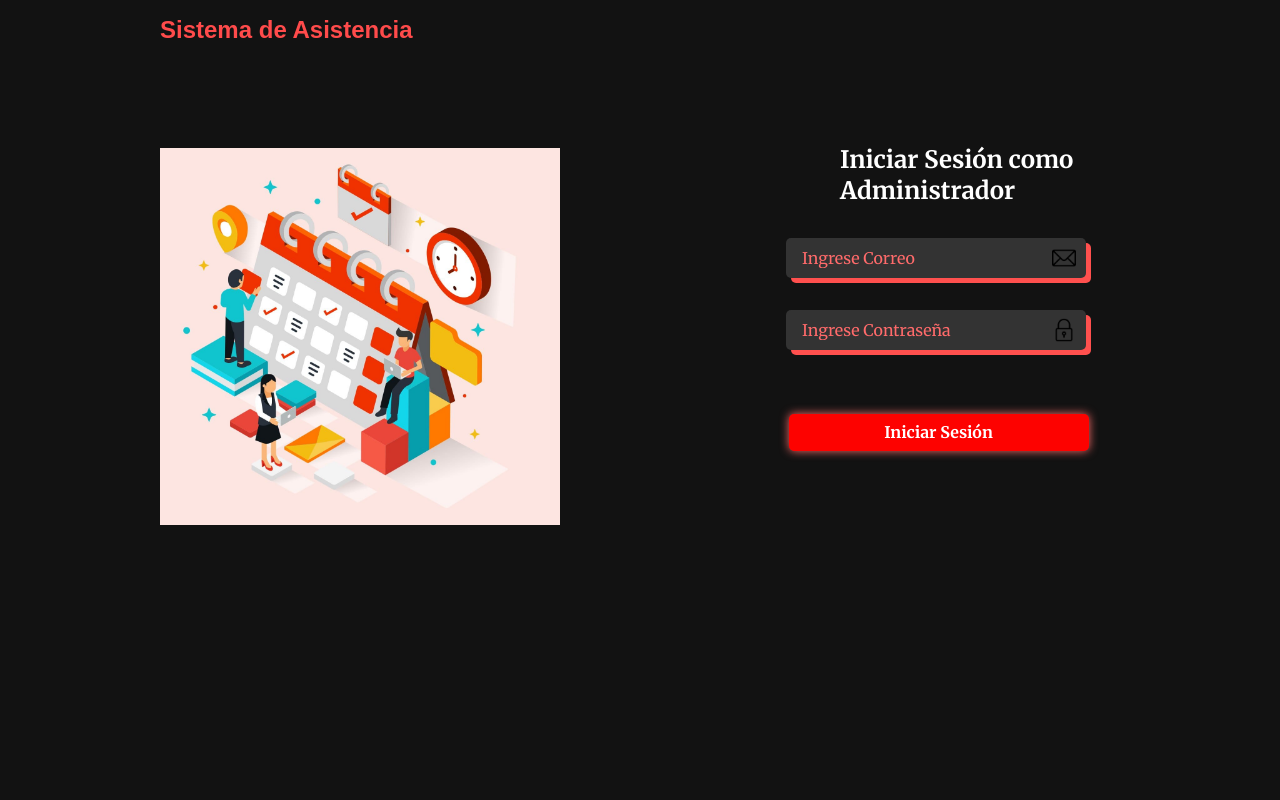
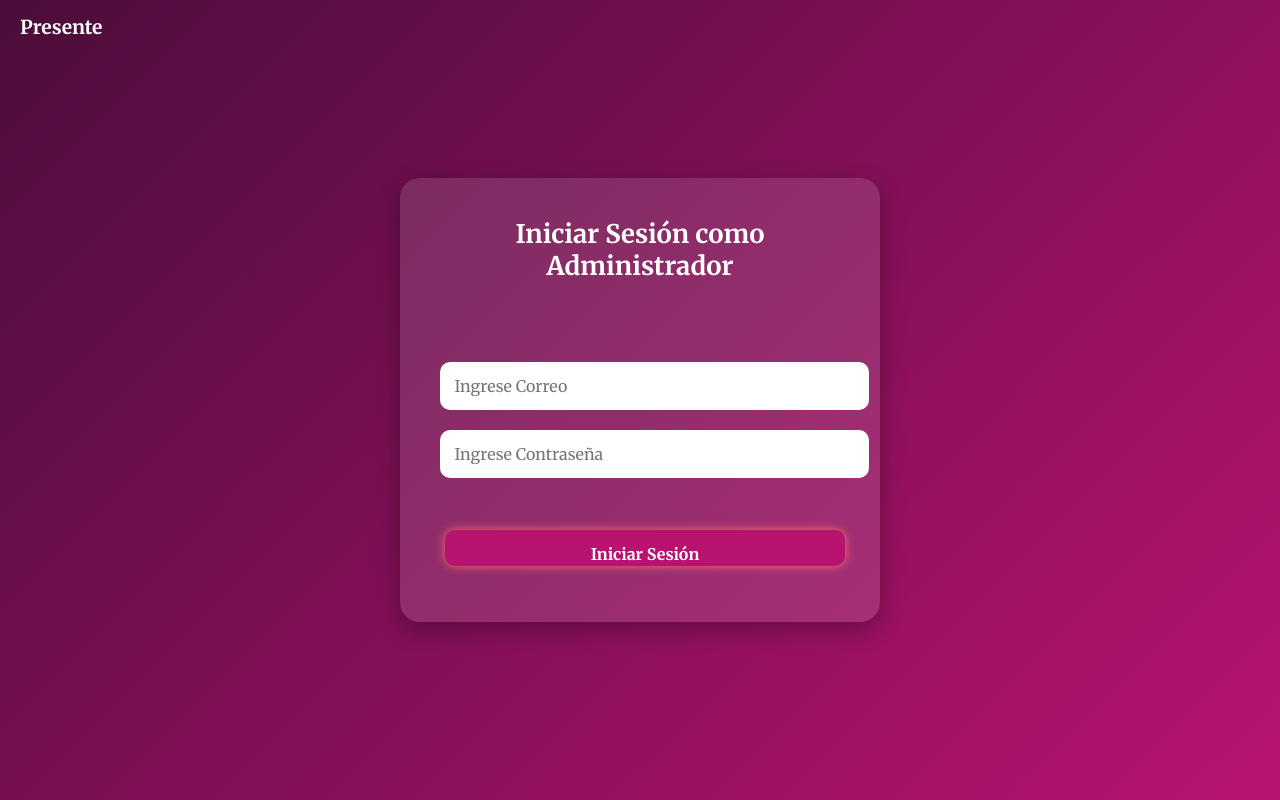
Before and after one commit to HIJN-bot/asistencia, a PHP site: page /admin/index.php in a window 1280 px wide. Run offline with PHP 8.4, Linux system fonts and the light colour scheme; some web fonts are replaced.

Commit message:
Enhance admin login page with CSS styles
Added styles for improved UI and user experience.

```diff
--- a/QR-Code-Based-Attendance-System/QR-ATS-main/admin/index.php
+++ b/QR-Code-Based-Attendance-System/QR-ATS-main/admin/index.php
@@ -9,30 +9,94 @@
     <meta name="viewport" content="width=device-width, initial-scale=1.0">
     <title>Sistema de Asistencia con Código QR</title>
     <link rel="stylesheet" href="../css/style.css">
-    <link rel="shortcut icon" href="../resources/img/Attendance System.png" type="image/x-icon">
+    <style>
+        body {
+            font-family: 'Poppins', sans-serif;
+            background: linear-gradient(135deg, #4b0d3a, #b91372);
+            margin: 0;
+            padding: 0;
+            height: 100vh;
+            display: flex;
+            justify-content: center;
+            align-items: center;
+            color: white;
+        }
+
+        main {
+            background-color: rgba(255, 255, 255, 0.12);
+            border-radius: 20px;
+            width: 400px;
+            padding: 2.5rem;
+            box-shadow: 0 8px 25px rgba(0, 0, 0, 0.3);
+            text-align: center;
+        }
+
+        h2 {
+            font-size: 1.6rem;
+            margin-bottom: 1.5rem;
+            color: white;
+            font-weight: bold;
+        }
+
+        .input_area {
+            margin-bottom: 1.2rem;
+            position: relative;
+        }
+
+        input[type="email"], input[type="password"] {
+            width: 100%;
+            padding: 0.9rem;
+            border: none;
+            border-radius: 10px;
+            font-size: 1rem;
+            outline: none;
+            transition: all 0.3s ease;
+        }
+
+        input[type="email"]:focus, input[type="password"]:focus {
+            background-color: #f3d9f4;
+            color: #4b0d3a;
+        }
+
+        .button_submit {
+            background-color: #b91372;
+            border: none;
+            border-radius: 10px;
+            color: white;
+            padding: 0.9rem 1.2rem;
+            font-size: 1rem;
+            cursor: pointer;
+            transition: 0.3s ease;
+            width: 100%;
+        }
+
+        .button_submit:hover {
+            background-color: #4b0d3a;
+        }
+
+        .present {
+            position: absolute;
+            top: 15px;
+            left: 20px;
+            font-weight: bold;
+            font-size: 1.2rem;
+            color: white;
+        }
+    </style>
 </head>
 <body>
+    <div class="present">Presente</div>
     <main>
-        <section class="left">
-            <div class="logo">
-                <h2>Sistema de Asistencia</h2>
-            </div>
-            <img src="../resources/img/img1.jpg" alt="">
-        </section>
-        <section class="right">
+        <h2>Iniciar Sesión como Administrador</h2>
         <form id="form" method="post" action="#">
-                <h2>Iniciar Sesión como Administrador</h2>
             <div class="input_area">
                 <input type="email" placeholder="Ingrese Correo" name="email" required>
-                    <img src="../resources/img/mail.png" alt="">
             </div>
             <div class="input_area">
                 <input type="password" placeholder="Ingrese Contraseña" name="pass" required>
-                    <img src="../resources/img/padlock.png" alt="">
             </div>
             <input type="submit" value="Iniciar Sesión" name="login" class="button_submit">
         </form>
-        </section>
     </main>
 </body>
 </html>
@@ -57,7 +121,7 @@ if(isset($_POST["login"]))
     else{
         $_SESSION['admin_name'] = $row['name'];
         $_SESSION['admin_email'] = $row['email'];
-        header("location:dashboard.php");
+        header('location:dashboard.php');
     }
 }
 
```
Lines whose indentation alone changed are shown as unchanged.
